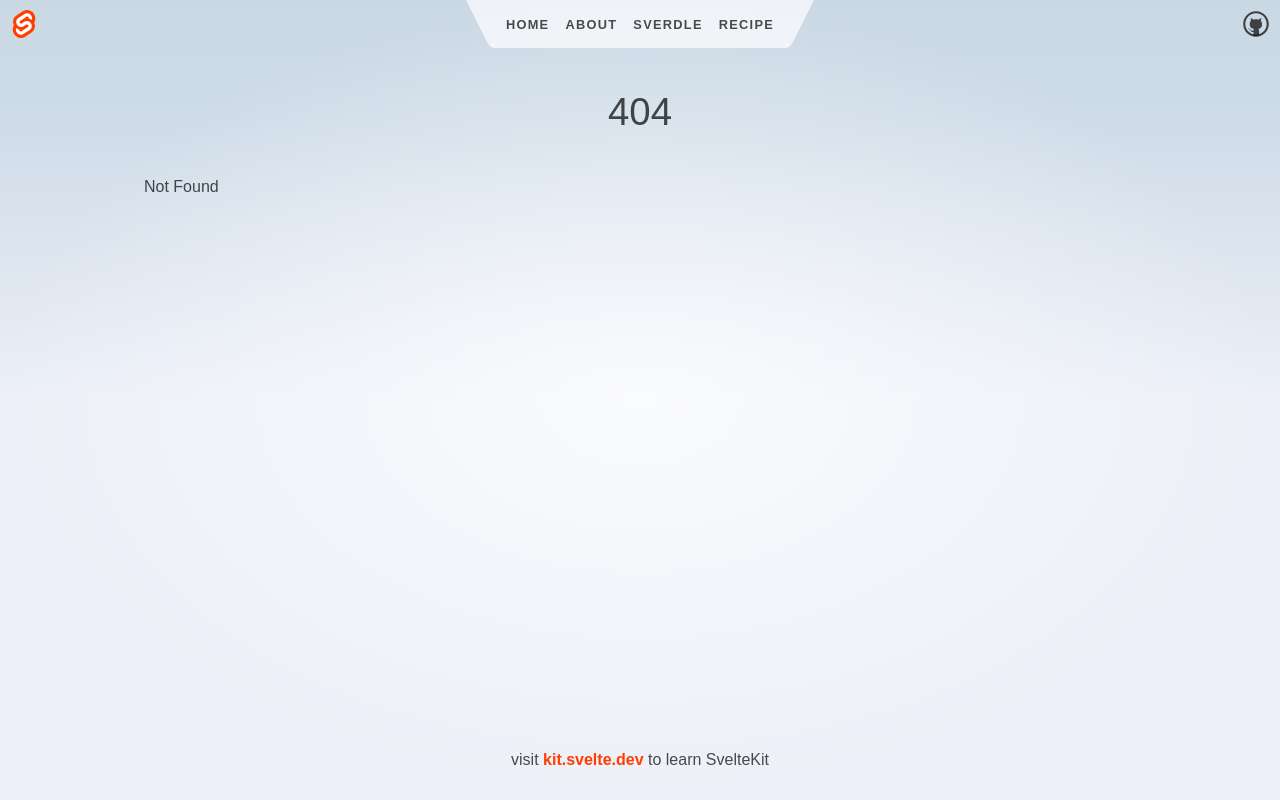
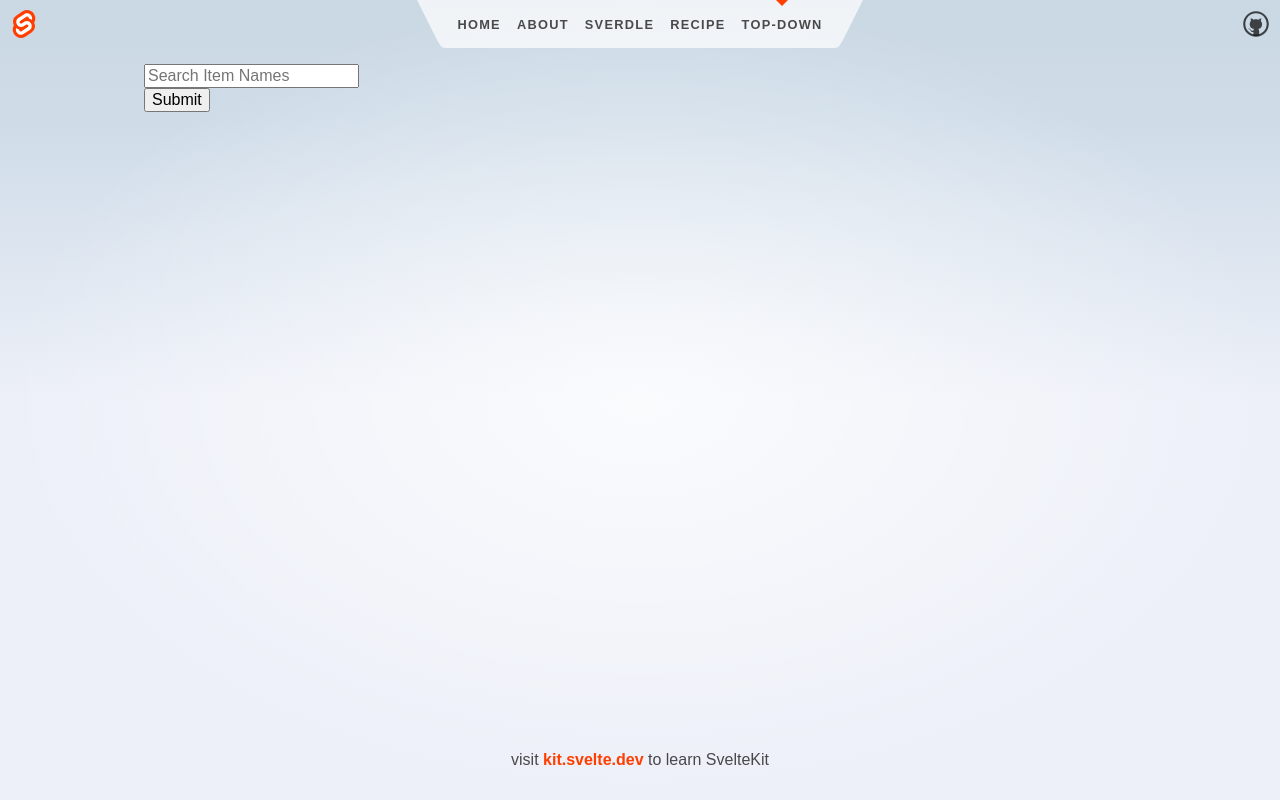
Before and after one commit to navelist/satisfactory-calculator, a SvelteKit app: page /top-down in a window 1280 px wide. Before the commit this address had no page. Built offline with nearby package versions, Linux system fonts and the light colour scheme.

Commit message:
Creatred Top-Down page Added simple autocomplete item input

```diff
--- a/src/routes/Header.svelte
+++ b/src/routes/Header.svelte
@@ -28,6 +28,9 @@
 
 			<li aria-current={$page.url.pathname.startsWith('/recipe') ? 'page' : undefined}>
 				<a href="/recipe">Recipe</a>
+			</li>
+			<li aria-current={$page.url.pathname.startsWith('/top-down') ? 'page' : undefined}>
+				<a href="/top-down">TOP-DOWN</a>
 			</li>
 		</ul>
 		<svg viewBox="0 0 2 3" aria-hidden="true">
--- /dev/null
+++ b/src/routes/top-down/+page.svelte
@@ -0,0 +1,97 @@
+<svelte:head>
+	<title>TopDown</title>
+	<meta name="description" content="Top Down Production Chain Graph" />
+</svelte:head>
+
+<script>
+
+
+    /** @type {import('./$types').PageData} */
+    export let data;
+
+    let inputValue = "";
+    /**
+	 * @type {string []}
+	 */
+    let filteredItems = [];
+
+    function submitValue() {
+        // TODO
+        console.log("Submittied input value : " + inputValue);
+    }
+
+    function filterItem() {
+        if (inputValue) {
+            filteredItems = data.items.filter(item => item.toLowerCase().includes(inputValue.toLowerCase()));
+        } else {
+            filteredItems = [];
+        }
+    }
+    // @ts-ignore
+    function onItemSelected(item) {
+        inputValue = item;
+        filteredItems = [];
+    }
+</script>
+
+<div>
+    <form autocomplete="off" on:submit|preventDefault={submitValue}>
+        <div class="autocomplete">
+            <input  id="final-product"
+                    type="text"
+                    placeholder="Search Item Names"
+                    bind:value={inputValue}
+                    on:input={filterItem}>
+        </div>
+
+        <input type="submit">
+    </form>
+    {#if filteredItems.length > 0}
+    <ul id="autocomplete-items-list">
+        {#each filteredItems as item}
+            <li class="autocomplete-items" on:click={()=>onItemSelected(item)}>{item}</li>
+        {/each}
+    </ul>
+    {/if}
+
+</div>
+
+<style>
+    #autocomplete-items-list {
+        position: relative;
+        margin: 0;
+        padding: 0;
+        top: 0;
+        width: 297px;
+        border: 1px solid #ddd;
+        background-color: #ddd;
+    }
+
+    li.autocomplete-items {
+        list-style: none;
+        border-bottom: 1px solid #d4d4d4;
+        z-index: 99;
+        /*position the autocomplete items to be the same width as the container:*/
+        top: 100%;
+        left: 0;
+        right: 0;
+            padding: 10px;
+        cursor: pointer;
+        background-color: #fff;
+    }
+
+    /* li.autocomplete-items:hover {
+    background-color: #81921f;
+        color: white;
+    }
+
+    li.autocomplete-items:active {
+    background-color: DodgerBlue !important;
+    color: #ffffff;
+    }
+
+    .autocomplete-active {
+    background-color: DodgerBlue !important;
+    color: #ffffff;
+    } */
+</style>
--- /dev/null
+++ b/src/routes/top-down/+page.ts
@@ -0,0 +1,16 @@
+
+// since there's no dynamic data here, we can prerender
+// it so that it gets served as a static asset in production
+export const prerender = true;
+
+import ITEM_PAGES from "../../../data/item_pages.json";
+// import IMAGES from "../../../data/images.json";
+// import { Recipe } from "../../scripts/types";
+
+
+/** @type {import('./$types').PageLoad} */
+export function load() {
+    return {
+        items : Object.keys(ITEM_PAGES)
+    }
+}
--- a/tools/crawl_recipe.ts
+++ b/tools/crawl_recipe.ts
@@ -44,6 +44,7 @@ async function getItemPages(): Promise<ItemPages> {
         "The HUB"
     ];
     const missingItemsToPage = missingItems.map(
+        // @ts-ignore
         item => [item, URL_WIKI + "/" + item.replaceAll(" ", "_")]
     )
 
```
